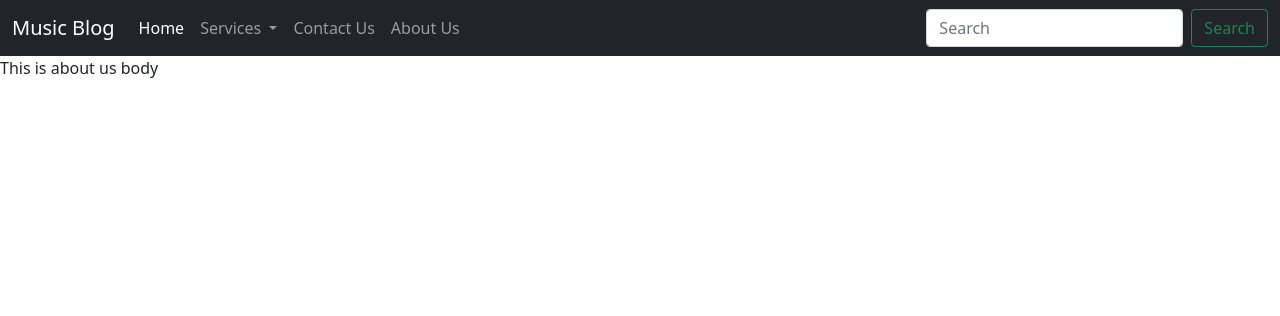
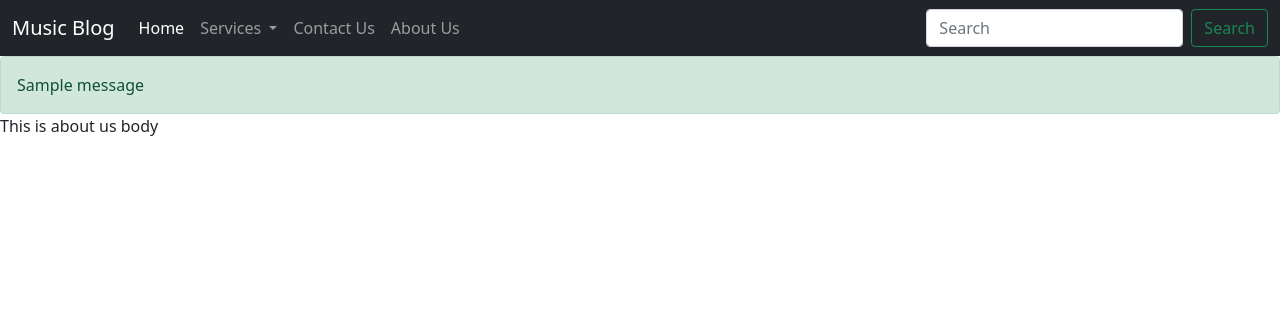
Before and after one commit to jigyasudhingra/blog-website-using-django, a Django app: page /about/ in a window 1280 px wide. Shown: the top 316 px of the page. Run offline with Django 3.2, Linux system fonts and the light colour scheme; one stand-in notice (Sample message) is shown; some libraries are stand-ins or nearby versions.

Commit message:
Flash alert successfully

```diff
--- a/blog/blog/settings.py
+++ b/blog/blog/settings.py
@@ -11,6 +11,7 @@ https://docs.djangoproject.com/en/3.1/ref/settings/
 """
 
 from pathlib import Path
+from django.contrib.messages import constants as messages
 import os
 # Build paths inside the project like this: BASE_DIR / 'subdir'.
 BASE_DIR = Path(__file__).resolve().parent.parent
--- a/blog/home/views.py
+++ b/blog/home/views.py
@@ -1,7 +1,10 @@
 from django.shortcuts import render, HttpResponse
 from datetime import datetime
 from home.models import Contact
+from django.contrib import messages
+
 # Create your views here.
+
 def index(request):
     context = {
         "variable" : "Jai Dhingra"
@@ -16,6 +19,8 @@ def contact(request):
         desc = request.POST.get('desc')
         contact = Contact(name=name, phone=phone, email=email, desc=desc, date=datetime.today())
         contact.save()
+        messages.success(request, "Your Message hs been sent")
+
     return render(request, 'contact.html')
 
 
--- a/blog/templates/base.html
+++ b/blog/templates/base.html
@@ -54,6 +54,13 @@
         </div>
       </nav>
 
+{% if messages %}
+    {% for message in messages %}
+    <div class="alert alert-{{ message.tags }} alert-dismissible fade show my-0 " role="alert">
+      {{ message }}
+    </div>
+    {% endfor %}
+{% endif %}
     {% block body %}
 
     {% endblock body %}
@@ -64,9 +71,9 @@
     <script src="https://cdn.jsdelivr.net/npm/bootstrap@5.0.0-beta2/dist/js/bootstrap.bundle.min.js" integrity="sha384-b5kHyXgcpbZJO/tY9Ul7kGkf1S0CWuKcCD38l8YkeH8z8QjE0GmW1gYU5S9FOnJ0" crossorigin="anonymous"></script>
 
     <!-- Option 2: Separate Popper and Bootstrap JS -->
-    <!--
+
     <script src="https://cdn.jsdelivr.net/npm/@popperjs/core@2.6.0/dist/umd/popper.min.js" integrity="sha384-KsvD1yqQ1/1+IA7gi3P0tyJcT3vR+NdBTt13hSJ2lnve8agRGXTTyNaBYmCR/Nwi" crossorigin="anonymous"></script>
     <script src="https://cdn.jsdelivr.net/npm/bootstrap@5.0.0-beta2/dist/js/bootstrap.min.js" integrity="sha384-nsg8ua9HAw1y0W1btsyWgBklPnCUAFLuTMS2G72MMONqmOymq585AcH49TLBQObG" crossorigin="anonymous"></script>
-    -->
+
   </body>
 </html>
```
Also changed, not shown: blog/db.sqlite3.
